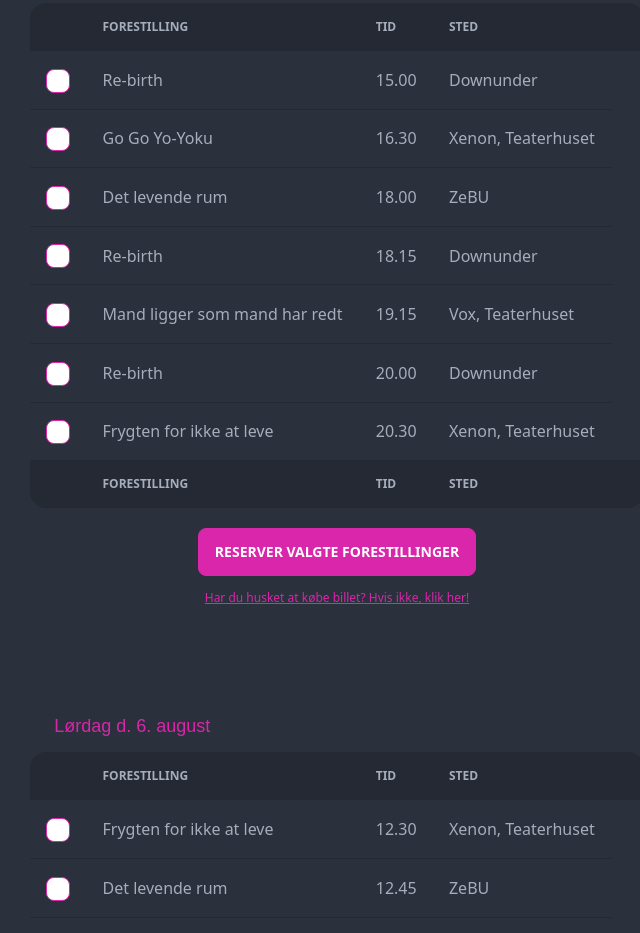
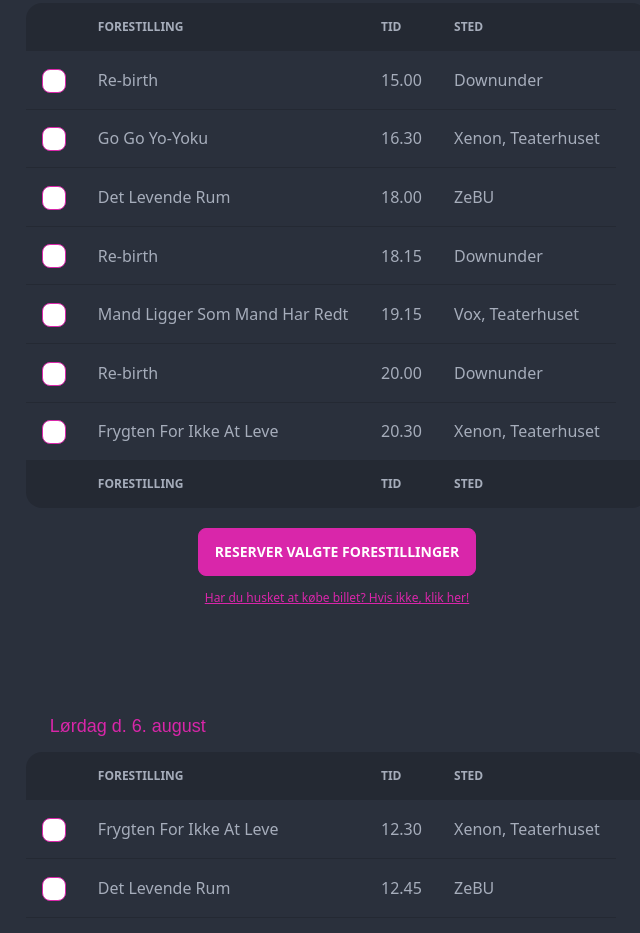
Before and after one commit to Nannatorp/gruppe12_caseopgave_redesign, a website built with Vite: page src/program.html in a window 1280 px wide. Shown: the part 1867-2800 px from the top of the page, without its empty margins (303-943 px from the left). Built offline with nearby package versions, Linux system fonts and the light colour scheme.

Commit message:
Rettet i titlerne

```diff
--- a/src/program.html
+++ b/src/program.html
@@ -46,7 +46,7 @@
                 <td>
                   <div class="flex items-center space-x-3">
                     <div>
-                      <div class="">What fires together wires together</div>
+                      <div class="">What Fires Together Wires Together</div>
                     </div>
                   </div>
                 </td>
@@ -66,7 +66,7 @@
                 <td>
                   <div class="flex items-center space-x-3">
                     <div>
-                      <div class="">Vild med mig</div>
+                      <div class="">Vild Med Mig</div>
                     </div>
                   </div>
                 </td>
@@ -134,7 +134,7 @@
                 <td>
                   <div class="flex items-center space-x-3">
                     <div>
-                      <div class="">Vild med mig</div>
+                      <div class="">Vild Med Mig</div>
                     </div>
                   </div>
                 </td>
@@ -154,7 +154,7 @@
                 <td>
                   <div class="flex items-center space-x-3">
                     <div>
-                      <div class="">What fires together wires together</div>
+                      <div class="">What Fires Together Wires Together</div>
                     </div>
                   </div>
                 </td>
@@ -174,7 +174,7 @@
                 <td>
                   <div class="flex items-center space-x-3">
                     <div>
-                      <div class="">Vild med mig</div>
+                      <div class="">Vild Med Mig</div>
                     </div>
                   </div>
                 </td>
@@ -301,7 +301,7 @@
                 <td>
                   <div class="flex items-center space-x-3">
                     <div>
-                      <div class="">Det levende rum</div>
+                      <div class="">Det Levende Rum</div>
                     </div>
                   </div>
                 </td>
@@ -448,7 +448,7 @@
                 <td>
                   <div class="flex items-center space-x-3">
                     <div>
-                      <div class="">Det levende rum</div>
+                      <div class="">Det Levende Rum</div>
                     </div>
                   </div>
                 </td>
@@ -488,7 +488,7 @@
                 <td>
                   <div class="flex items-center space-x-3">
                     <div>
-                      <div class="">Mand ligger som mand har redt</div>
+                      <div class="">Mand Ligger Som Mand Har Redt</div>
                     </div>
                   </div>
                 </td>
@@ -528,7 +528,7 @@
                 <td>
                   <div class="flex items-center space-x-3">
                     <div>
-                      <div class="">Frygten for ikke at leve</div>
+                      <div class="">Frygten For Ikke At Leve</div>
                     </div>
                   </div>
                 </td>
@@ -595,7 +595,7 @@
                 <td>
                   <div class="flex items-center space-x-3">
                     <div>
-                      <div class="">Frygten for ikke at leve</div>
+                      <div class="">Frygten For Ikke At Leve</div>
                     </div>
                   </div>
                 </td>
@@ -615,7 +615,7 @@
                 <td>
                   <div class="flex items-center space-x-3">
                     <div>
-                      <div class="">Det levende rum</div>
+                      <div class="">Det Levende Rum</div>
                     </div>
                   </div>
                 </td>
@@ -635,7 +635,7 @@
                 <td>
                   <div class="flex items-center space-x-3">
                     <div>
-                      <div class="">Mand ligger som mand har redt</div>
+                      <div class="">Mand Ligger Som Mand Har Redt</div>
                     </div>
                   </div>
                 </td>
@@ -655,7 +655,7 @@
                 <td>
                   <div class="flex items-center space-x-3">
                     <div>
-                      <div class="">Frygten for ikke at leve</div>
+                      <div class="">Frygten For Ikke At Leve</div>
                     </div>
                   </div>
                 </td>
@@ -675,7 +675,7 @@
                 <td>
                   <div class="flex items-center space-x-3">
                     <div>
-                      <div class="">Det levende rum</div>
+                      <div class="">Det Levende Rum</div>
                     </div>
                   </div>
                 </td>
@@ -695,7 +695,7 @@
                 <td>
                   <div class="flex items-center space-x-3">
                     <div>
-                      <div class="">Mand ligger som mand har redt</div>
+                      <div class="">Mand Ligger Som Mand Har Redt</div>
                     </div>
                   </div>
                 </td>
```
